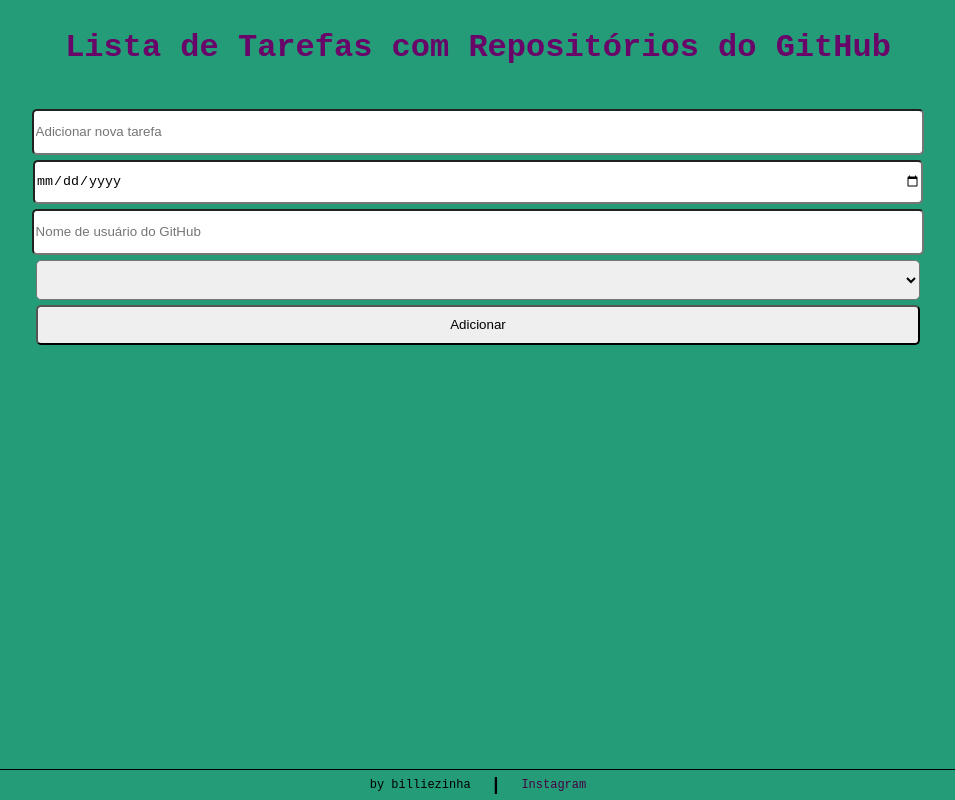
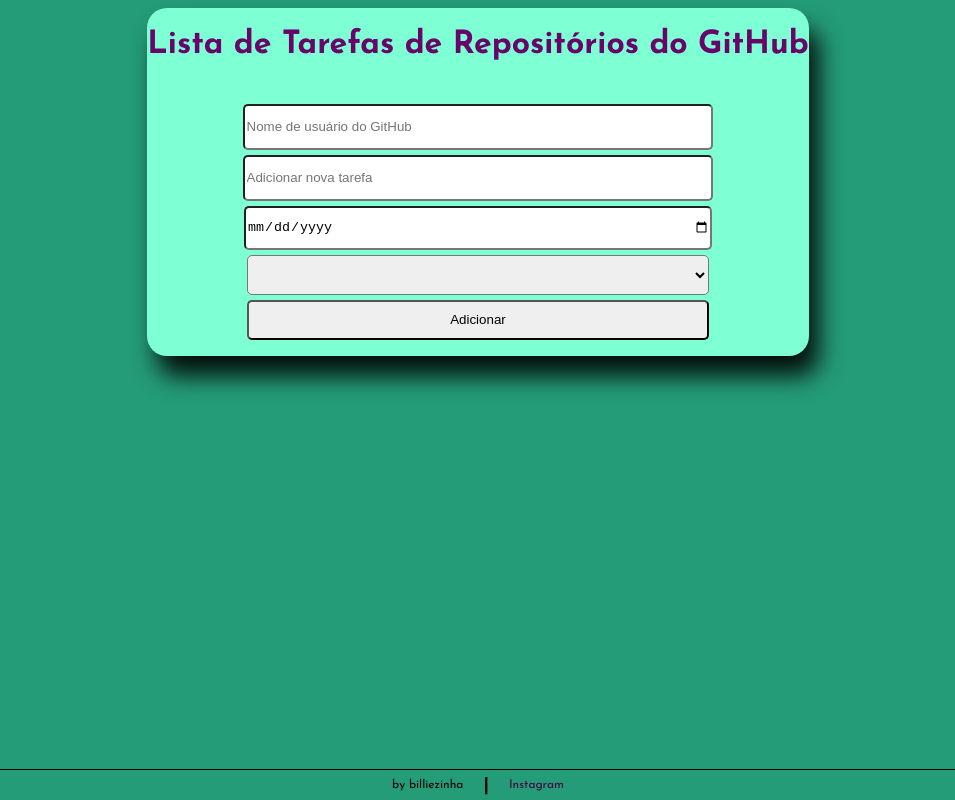
Before and after one commit to ifpi-picos/js-dom-api-billiezinha, a plain HTML site: page index.html in a window 1280 px wide. Shown: the whole page, without its empty margins (162-1117 px from the left). Drawn offline with Linux system fonts and the light colour scheme.

Commit message:
algumas mudanças

```diff
--- a/index.html
+++ b/index.html
@@ -6,18 +6,22 @@
     <title>Lista de Tarefas com Repositórios do GitHub</title>
     <link rel="stylesheet" href="style.css">
     <link rel="stylesheet" href="https://cdnjs.cloudflare.com/ajax/libs/font-awesome/5.15.4/css/all.min.css">
+    <link rel="preconnect" href="https://fonts.googleapis.com">
+    <link rel="preconnect" href="https://fonts.gstatic.com" crossorigin>
+    <link href="https://fonts.googleapis.com/css2?family=Josefin+Sans:ital,wght@0,100..700;1,100..700&display=swap" rel="stylesheet">
 </head>
 <body>
+  <div class="teste">
     <div class="titulo">
-    <h1>Lista de Tarefas com Repositórios do GitHub</h1>
+      <h1>Lista de Tarefas de Repositórios do GitHub</h1>
     </div>
     <div class="info">
       <p id="userInfo"></p>
       <p id="repoInfo"></p>
   </div>
+      <input class="inputs" type="text" id="githubUserInput" placeholder="Nome de usuário do GitHub">
       <input class="inputs" type="text" id="taskInput" placeholder="Adicionar nova tarefa">
       <input class="inputs" type="date" id="dateInput">
-    <input class="inputs" type="text" id="githubUserInput" placeholder="Nome de usuário do GitHub">
       <select class="inputs" id="repoSelect"></select>
       <button class="inputs" onclick="adicionarTarefa()">Adicionar</button>
       <ul id="taskList"></ul>
@@ -27,7 +31,7 @@
         <h2>|</h2>
         <p><a href="https://www.instagram.com/joaofernandessr/">Instagram</a></p>
     </div>
-
+</div>
 
     <script src="scripts.js"></script>
 </body>
--- a/scripts.js
+++ b/scripts.js
@@ -99,9 +99,9 @@
     tarefaElement.remove();
 
     var tarefasSalvas = JSON.parse(localStorage.getItem('tarefas')) || [];
-    var textoTarefaRemovida = tarefaElement.textContent.split(" - ")[0]; // Extrair o texto da tarefa removida
+    var textoTarefaRemovida = tarefaElement.textContent.split(" - ")[0];
     tarefasSalvas = tarefasSalvas.filter(function(tarefa) {
-        return tarefa.texto !== textoTarefaRemovida; // Filtrar todas as tarefas, exceto a removida
+        return tarefa.texto !== textoTarefaRemovida;
     });
     localStorage.setItem('tarefas', JSON.stringify(tarefasSalvas));
 }
--- a/style.css
+++ b/style.css
@@ -2,9 +2,9 @@
   display: flex;
   flex-direction: column;
   align-items: center;
-  font-family: 'Courier New', Courier, monospace;
   background-color: rgb(36, 156, 120);
   text-align: center;
+  font-family: "Josefin Sans", sans-serif;
 }
 
 .titulo {
@@ -49,3 +49,9 @@
 .fim p, .fim h2 {
   margin: 0 10px;
 }
+
+.teste {
+  background-color: aquamarine;
+  border-radius: 20px;
+  box-shadow:10px 20px 25px rgba(0, 0, 0, 0.9);
+}
```
Lines whose indentation alone changed are shown as unchanged.
